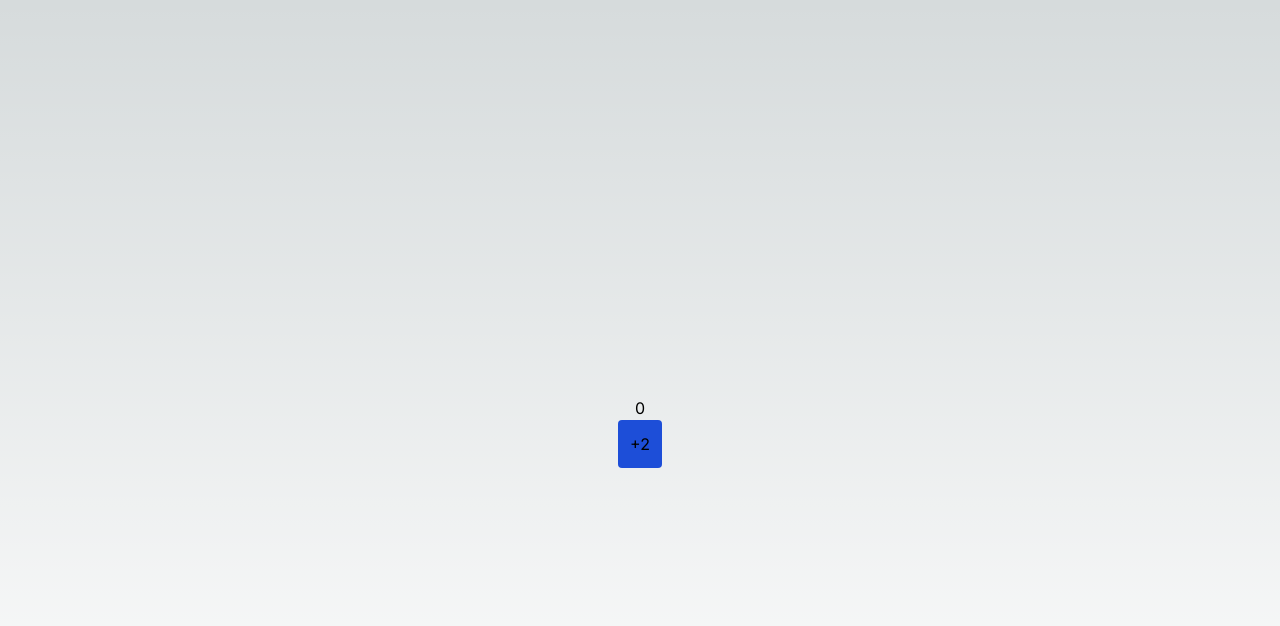
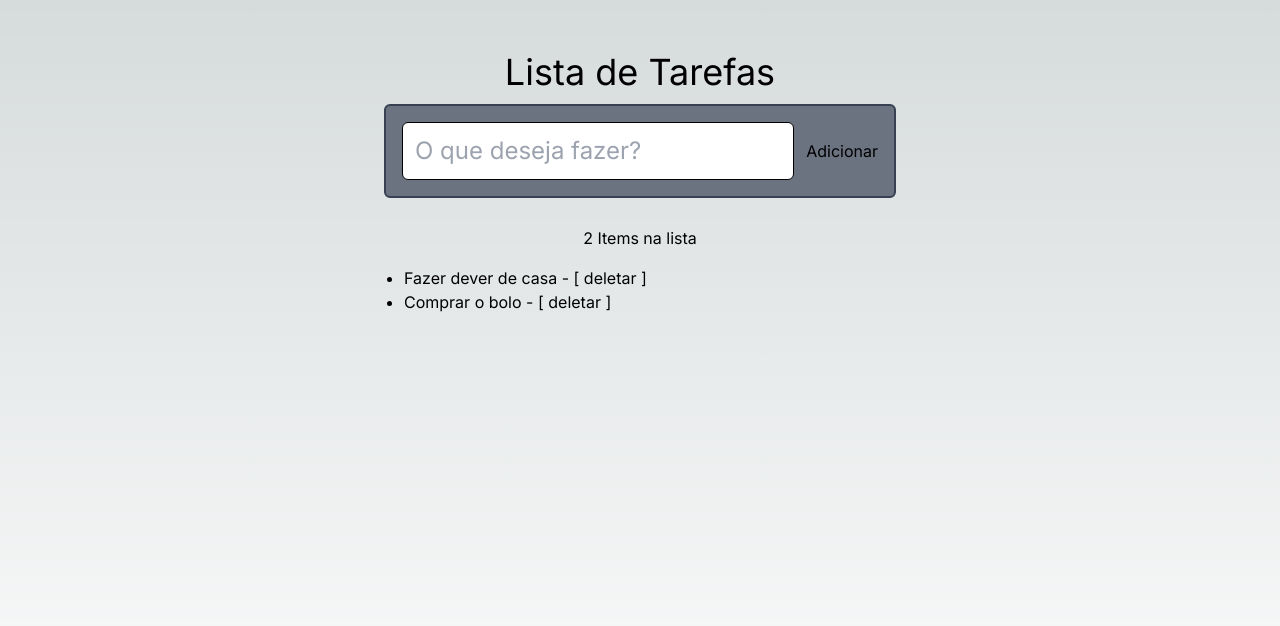
Before and after one commit to carlosaw/ReactJS-Primeiro-Projeto, a Next.js app: page / in a window 1280 px wide. Shown: the top 626 px of the page. Built offline with nearby package versions, Linux system fonts and the light colour scheme.

Commit message:
Arrays em States

```diff
--- a/src/app/page.tsx
+++ b/src/app/page.tsx
@@ -1,21 +1,54 @@
 "use client";
 
+import { TodoItem } from "@/types/TodoItem";
 import { useState } from "react";
 
 const Page = () => {
 
-  const [count, setCount] = useState(0);
+  const [itemInput, setItemInput] = useState('');
 
-  const handleBtnClick = () => {
-    setCount(count + 2);
-    const newCount = count;
-    console.log('o número novo é: ', newCount);
+  const [list, setList] = useState<TodoItem[]>([
+    { label: 'Fazer dever de casa', checked: false},
+    { label: 'Comprar o bolo', checked: false},
+  ]);
+
+  const handleAddButton = () => {
+    if(itemInput.trim() === '') return;
+
+    setList([...list, { label: itemInput, checked: false }]);
+    setItemInput('');
+  }
+
+  const deleteItem = (index: number) => {
+    //alert('Deletando o item: ' + index);
+    setList(
+      list.filter((item, key) => key !== index)
+    );
   }
 
   return (
-    <div className="w-screen h-screen flex flex-col justify-center items-center mt-8">
-      <p>{count}</p>
-      <button onClick={handleBtnClick} className="bg-blue-700 rounded p-3">+2</button>
+    <div className="w-screen h-screen flex flex-col items-center mt-8">
+      <h1 className="text-4xl mt-5"> Lista de Tarefas </h1>
+
+      <div className="flex w-full max-w-lg my-3 p-4 rounded-md bg-gray-500 border-2 border-gray-700">
+        <input
+          type="text"
+          placeholder="O que deseja fazer?"
+          className="flex-1 border border-black p-3 text-2xl text-black rounded-md mr-3"
+          value={itemInput}
+          onChange={e => setItemInput(e.target.value)}
+        />
+        <button onClick={handleAddButton}>Adicionar</button>
+      </div>
+
+      <p className="my-4">{list.length} Items na lista</p>
+
+      <ul className="w-full max-w-lg list-disc pl-5">
+        {list.map((item, index) => (
+          <li key={index}>{item.label} - <button onClick={() => deleteItem(index)} className="hover:underline ">[ deletar ]</button></li>
+        ))}
+      </ul>
+
     </div>
   );
 }
--- /dev/null
+++ b/src/types/TodoItem.ts
@@ -0,0 +1,4 @@
+export type TodoItem = {
+  label: string;
+  checked: boolean
+}
```
Also changed, not shown: src/types/Person.ts (+7 -2 lines).
